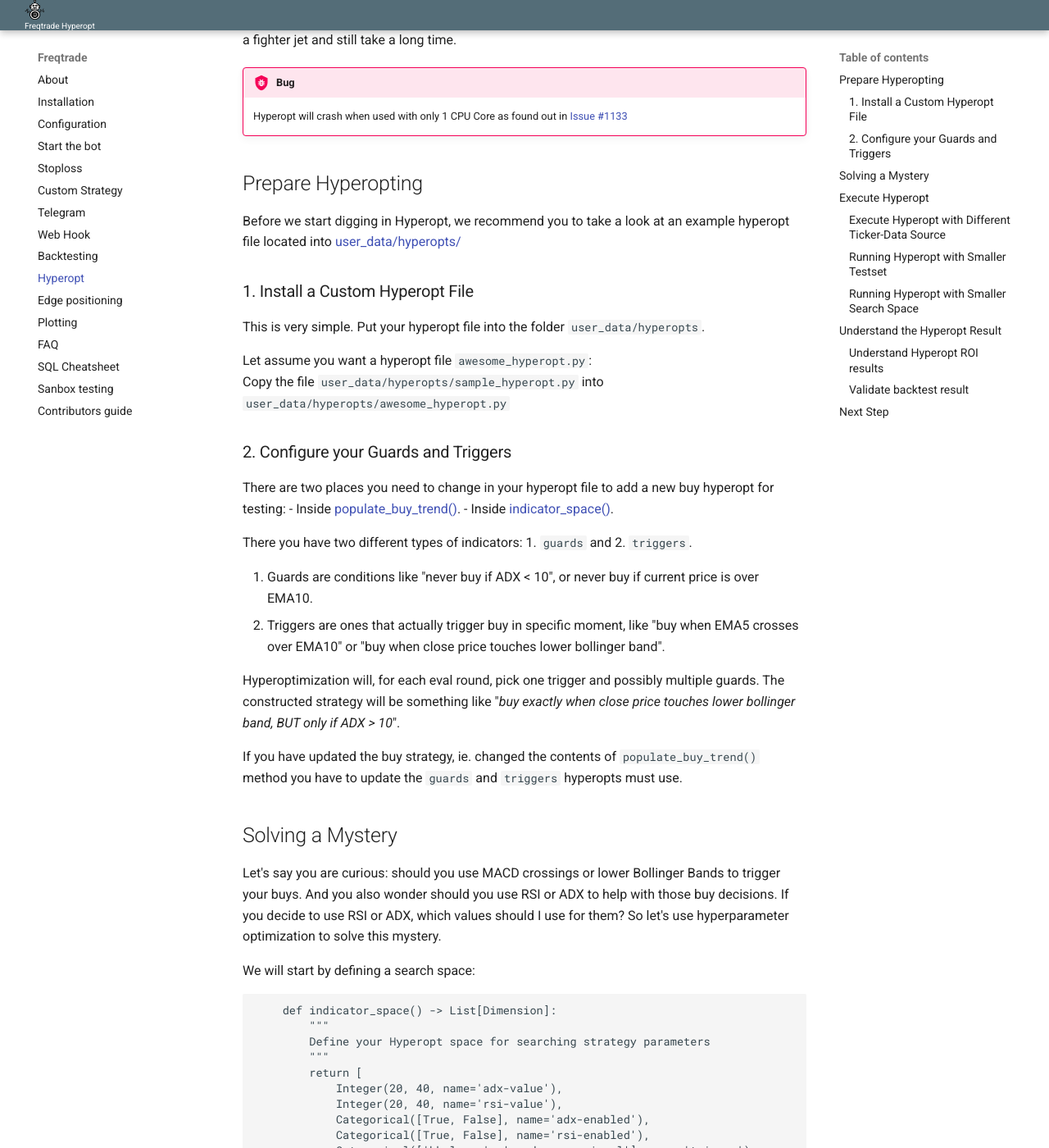
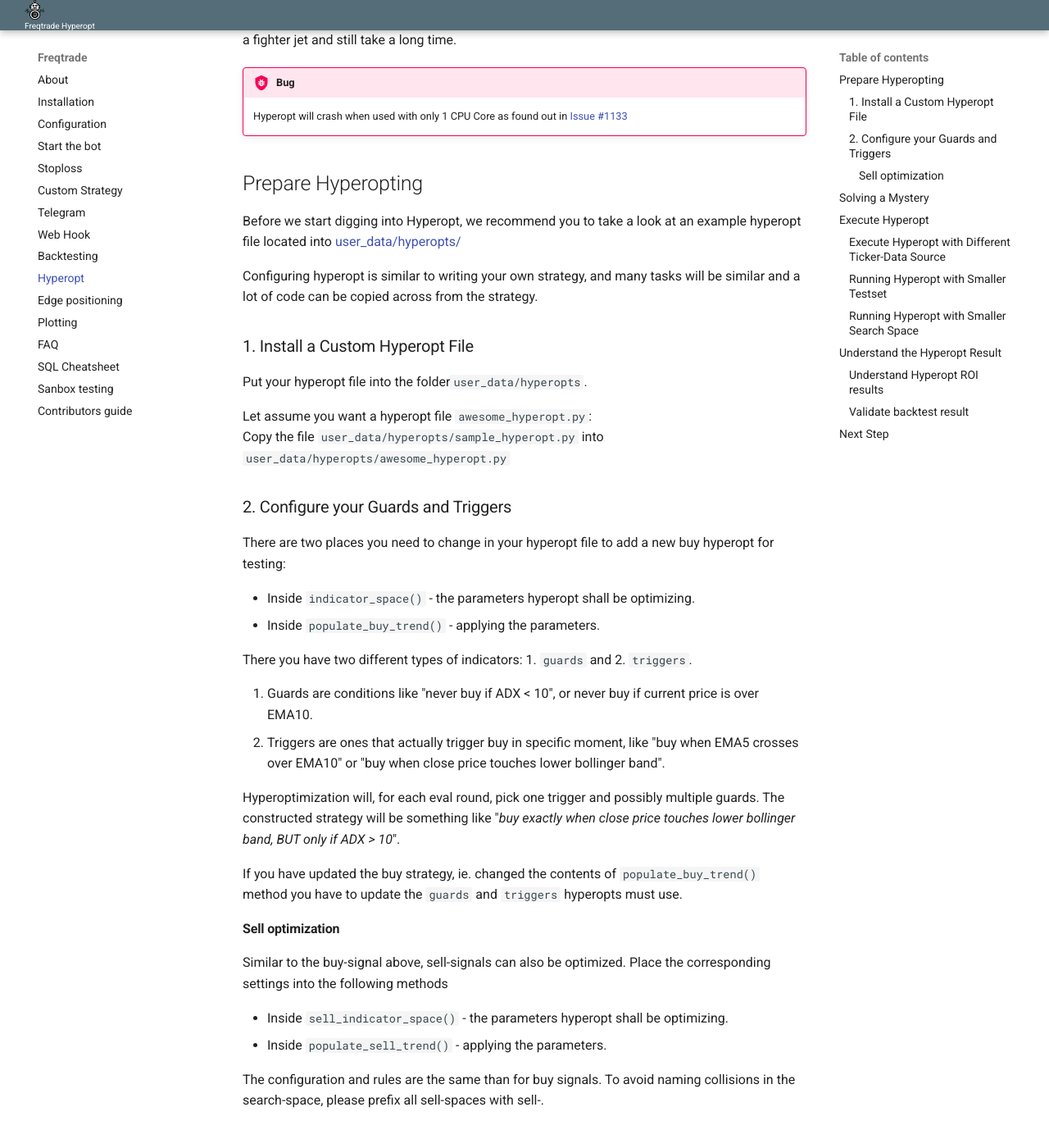
Before and after one commit to jacksonmori755/Crypto-trading-bot, an MkDocs documentation site: the page built from docs/hyperopt.md, in a window 1280 px wide and 1400 px high, scrolled down 209 px. Shown: the whole window at 82% size. Built offline with MkDocs 1.6.1 and Material for MkDocs 9.7.7, drawn with Linux system fonts in a browser that asks for light colours; some of the changed text lies outside the part shown.

Commit message:
Update hyperopt documentation with sell-stuff

```diff
--- a/docs/hyperopt.md
+++ b/docs/hyperopt.md
@@ -11,30 +11,29 @@ and still take a long time.
 
 ## Prepare Hyperopting
 
-Before we start digging in Hyperopt, we recommend you to take a look at
+Before we start digging into Hyperopt, we recommend you to take a look at
 an example hyperopt file located into [user_data/hyperopts/](https://github.com/freqtrade/freqtrade/blob/develop/user_data/hyperopts/test_hyperopt.py)
 
+Configuring hyperopt is similar to writing your own strategy, and many tasks will be similar and a lot of code can be copied across from the strategy.
+
 ### 1. Install a Custom Hyperopt File
-This is very simple. Put your hyperopt file into the folder
-`user_data/hyperopts`.
 
-Let assume you want a hyperopt file `awesome_hyperopt.py`:<br/>
+Put your hyperopt file into the folder`user_data/hyperopts`.
+
+Let assume you want a hyperopt file `awesome_hyperopt.py`:
 Copy the file `user_data/hyperopts/sample_hyperopt.py` into `user_data/hyperopts/awesome_hyperopt.py`
 
+### 2. Configure your Guards and Triggers
 
-### 2. Configure your Guards and Triggers
-There are two places you need to change in your hyperopt file to add a
-new buy hyperopt for testing:
-- Inside [populate_buy_trend()](https://github.com/freqtrade/freqtrade/blob/develop/user_data/hyperopts/test_hyperopt.py#L230-L251).
-- Inside [indicator_space()](https://github.com/freqtrade/freqtrade/blob/develop/user_data/hyperopts/test_hyperopt.py#L207-L223).
+There are two places you need to change in your hyperopt file to add a new buy hyperopt for testing:
+
+- Inside `indicator_space()` - the parameters hyperopt shall be optimizing.
+- Inside `populate_buy_trend()` - applying the parameters.
 
 There you have two different types of indicators: 1. `guards` and 2. `triggers`.
 
-1. Guards are conditions like "never buy if ADX < 10", or never buy if
-current price is over EMA10.
-2. Triggers are ones that actually trigger buy in specific moment, like
-"buy when EMA5 crosses over EMA10" or "buy when close price touches lower
-bollinger band".
+1. Guards are conditions like "never buy if ADX < 10", or never buy if current price is over EMA10.
+2. Triggers are ones that actually trigger buy in specific moment, like "buy when EMA5 crosses over EMA10" or "buy when close price touches lower bollinger band".
 
 Hyperoptimization will, for each eval round, pick one trigger and possibly
 multiple guards. The constructed strategy will be something like
@@ -44,6 +43,17 @@ ADX > 10*".
 If you have updated the buy strategy, ie. changed the contents of
 `populate_buy_trend()` method you have to update the `guards` and
 `triggers` hyperopts must use.
+
+#### Sell optimization
+
+Similar to the buy-signal above, sell-signals can also be optimized.
+Place the corresponding settings into the following methods
+
+- Inside `sell_indicator_space()` - the parameters hyperopt shall be optimizing.
+- Inside `populate_sell_trend()` - applying the parameters.
+
+The configuration and rules are the same than for buy signals.
+To avoid naming collisions in the search-space, please prefix all sell-spaces with sell-.
 
 ## Solving a Mystery
 
@@ -162,6 +171,7 @@ Legal values are:
 
 - `all`: optimize everything
 - `buy`: just search for a new buy strategy
+- `sell`: just search for a new sell strategy
 - `roi`: just optimize the minimal profit table for your strategy
 - `stoploss`: search for the best stoploss value
 - space-separated list of any of the above values for example `--spaces roi stoploss`
```
Also changed, not shown: other parts of docs/hyperopt.md (+3 -3 lines).
